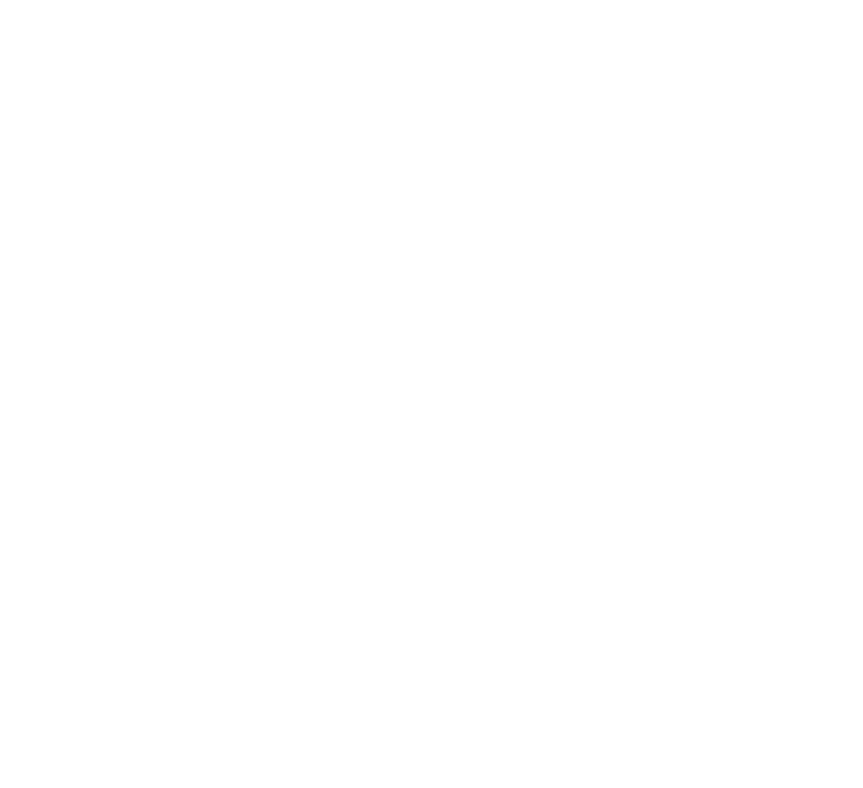
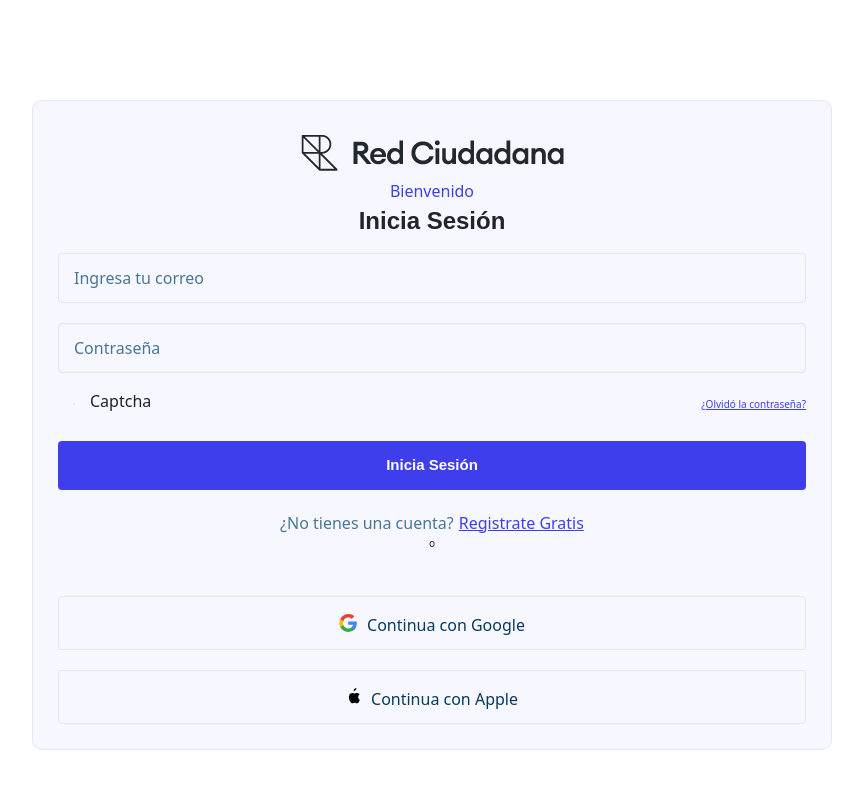
Before and after one commit to RedCiudadana/IA-SEGEPLAN-REACT, a React (Vite) app: page /login in a window 1280 px wide. Before the commit this address had no page. Shown: the top 788 px of the page, without its empty margins (208-1071 px from the left). Built offline with nearby package versions, Linux system fonts and the light colour scheme.

Commit message:
branding y funcionalidades

```diff
--- a/index.html
+++ b/index.html
@@ -2,7 +2,7 @@
 <html lang="en">
   <head>
     <meta charset="UTF-8" />
-    <link rel="icon" type="image/svg+xml" href="/vite.svg" />
+    <link rel="icon" type="image/svg+xml" href="/redciudadana.png" />
     <meta name="viewport" content="width=device-width, initial-scale=1.0" />
     <title>IA Segeplan</title>
     <!-- <link rel="stylesheet" href="/style.css" /> -->
@@ -12,6 +12,8 @@
     <script type="module" src="/src/main.jsx"></script>
     <script src="/js/plugins/jquery.min.js"></script>
     <script src="/js/plugins/swiper.js"></script>
+    <script src="/js/plugins/scrollmagic.js"></script>
+    <script src="/js/plugins/bootstrap.min.js"></script>
     <script src="/js/main.js"></script>
   </body>
 </html>
--- a/src/App.jsx
+++ b/src/App.jsx
@@ -1,20 +1,44 @@
-import { BrowserRouter, Routes, Route } from "react-router-dom";
+import { BrowserRouter, Routes, Route, Navigate, Outlet } from "react-router-dom";
+import { useState, useEffect } from "react";
 import MainLayout from "./layouts/MainLayout";
 import Home from "./pages/Home";
 import ChatbotOficio from "./pages/ChatbotOficio";
+import Login from "./pages/Login";
+
+function PrivateRoute({ isAuthenticated }) {
+  return isAuthenticated ? <Outlet /> : <Navigate to="/login" />;
+}
 
 function App() {
+  const [isAuthenticated, setIsAuthenticated] = useState(false);
+
+  useEffect(() => {
+    // Verifica si hay un token en localStorage para mantener la sesión iniciada
+    const token = localStorage.getItem("authToken");
+    setIsAuthenticated(!!token);
+  }, []);
+
+  const handleLogin = () => {
+    // Simula un inicio de sesión exitoso
+    localStorage.setItem("authToken", "fake-token");
+    setIsAuthenticated(true);
+  };
+
+  const handleLogout = () => {
+    localStorage.removeItem("authToken");
+    setIsAuthenticated(false);
+  };
+
   return (
     <BrowserRouter>
       <Routes>
+        <Route path="login" element={<Login onLogin={handleLogin} />} />
 
-        <Route path="/" element={<MainLayout />}>
-
-          <Route index element={<Home />} />
-
-          <Route path="chatbot" element={<ChatbotOficio />} />
-
-
+        <Route element={<PrivateRoute isAuthenticated={isAuthenticated} />}>
+          <Route path="/" element={<MainLayout onLogout={handleLogout} />}>
+            <Route index element={<Home />} />
+            <Route path="chatbot" element={<ChatbotOficio />} />
+          </Route>
         </Route>
       </Routes>
     </BrowserRouter>
--- a/src/components/Header.jsx
+++ b/src/components/Header.jsx
@@ -1,7 +1,20 @@
-import React from 'react';
+import React, { useEffect, useState } from 'react';
 import { Link } from 'react-router-dom'
 
-function Header() {
+function Header({ onToggleSidebar }) {
+  const [theme, setTheme] = useState(localStorage.getItem('fluxi-theme') || (window.matchMedia('(prefers-color-scheme: dark)').matches ? 'dark' : 'light'));
+
+  // Aplicar el tema guardado al cargar el componente
+  useEffect(() => {
+    document.documentElement.setAttribute('data-theme', theme);
+    localStorage.setItem('fluxi-theme', theme);
+  }, [theme]);
+
+  // Función para alternar entre dark/light
+  const toggleTheme = () => {
+    setTheme(prevTheme => (prevTheme === 'light' ? 'dark' : 'light'));
+  };
+
   return (
     <>
       {/* header area */}
@@ -12,25 +25,29 @@ function Header() {
               {/* Left side with logo */}
               <div className="left-logo-area">
                 <Link to="/">
-                  <img src="assets/images/logo/logo-01.png" alt="logo-image" />
+                  <img src="/assets/images/LOGO-RED_NEGRO.png" alt="logo-image" />
                 </Link>
-                <div className="left-side-open-clouse" id="collups-left">
-                  <img src="assets/images/icons/01.svg" alt="icons" />
-                </div>
+                <button
+                  className="left-side-open-clouse"
+                  id="collups-left"
+                  onClick={onToggleSidebar} // ✅ Llama a la función para alternar el Sidebar
+                >
+                  <img src="/assets/images/icons/01.svg" alt="icons" />
+                </button>
               </div>
 
               {/* Right side */}
               <div className="header-right">
                 <div className="button-area">
                   <a
-                    href="javascript: void(0);"
+                    href="#"
                     className="rts-btn btn-primary"
                     data-bs-toggle="modal"
                     data-bs-target="#exampleModal"
                     data-bs-whatever="@mdo"
                   >
-                    <img src="assets/images/icons/02.svg" alt="icons" />
-                    Update
+                    <img src="/assets/images/icons/02.svg" alt="icons" />
+                    Red Ciudadana
                   </a>
                 </div>
 
@@ -92,7 +109,27 @@ function Header() {
                             <a className="single-link" href="#">
                               <div className="avatar">
                                 <img
-                                  src="assets/images/avatar/user.svg"
+                                  src="/assets/images/avatar/user.svg"
+                                  alt="Popup Img"
+                                />
+                              </div>
+                              <div className="main-content">
+                                <h5 className="name-user">
+                                  Red Ciudadana
+                                  <span className="time-ago">1.3 hrs ago</span>
+                                </h5>
+                                <div className="disc">
+                                  Lorem ipsum dolor amet cosec...
+                                  <span className="count" />
+                                </div>
+                              </div>
+                            </a>
+                          </li>
+                          <li className="single__items">
+                            <a className="single-link" href="#">
+                              <div className="avatar">
+                                <img
+                                  src="/assets/images/avatar/user.svg"
                                   alt="Popup Img"
                                 />
                               </div>
@@ -112,7 +149,7 @@ function Header() {
                             <a className="single-link" href="#">
                               <div className="avatar">
                                 <img
-                                  src="assets/images/avatar/user.svg"
+                                  src="/assets/images/avatar/user.svg"
                                   alt="Popup Img"
                                 />
                               </div>
@@ -132,7 +169,7 @@ function Header() {
                             <a className="single-link" href="#">
                               <div className="avatar">
                                 <img
-                                  src="assets/images/avatar/user.svg"
+                                  src="/assets/images/avatar/user.svg"
                                   alt="Popup Img"
                                 />
                               </div>
@@ -152,27 +189,7 @@ function Header() {
                             <a className="single-link" href="#">
                               <div className="avatar">
                                 <img
-                                  src="assets/images/avatar/user.svg"
-                                  alt="Popup Img"
-                                />
-                              </div>
-                              <div className="main-content">
-                                <h5 className="name-user">
-                                  MR.Crow Kader
-                                  <span className="time-ago">1.3 hrs ago</span>
-                                </h5>
-                                <div className="disc">
-                                  Lorem ipsum dolor amet cosec...
-                                  <span className="count" />
-                                </div>
-                              </div>
-                            </a>
-                          </li>
-                          <li className="single__items">
-                            <a className="single-link" href="#">
-                              <div className="avatar">
-                                <img
-                                  src="assets/images/avatar/user.svg"
+                                  src="/assets/images/avatar/user.svg"
                                   alt="Popup Img"
                                 />
                               </div>
@@ -229,13 +246,15 @@ function Header() {
                     </div>
                   </div>
 
-                  {/* Dark / Light toggle */}
+                  {/* Botón para alternar entre Light/Dark */}
                   <div
                     className="single_action__haeader rts-dark-light openuptip"
                     flow="down"
                     tooltip="Dark / Light"
-                    id="rts-data-toggle"
+                    onClick={toggleTheme} // Llama a la función para cambiar el tema
+                    style={{ cursor: 'pointer' }}
                   >
+                    {theme === 'light' ? (
                       <div className="in-light">
                         <svg
                           width="20"
@@ -258,6 +277,7 @@ function Header() {
                           />
                         </svg>
                       </div>
+                    ) : (
                       <div className="in-dark">
                         <svg
                           width="18"
@@ -277,17 +297,18 @@ function Header() {
                           />
                         </svg>
                       </div>
+                    )}
                   </div>
 
                   {/* User avatar / Profile */}
                   <div className="single_action__haeader user_avatar__information openuptip" flow="down" tooltip="Profile">
                     <div className="avatar">
-                      <img src="assets/images/avatar/01.png" alt="avatar" />
+                      <img src="/assets/images/avatar/01.png" alt="avatar" />
                     </div>
                     <div className="user_information_main_wrapper slide-down__click">
                       <div className="user_header">
                         <div className="main-avatar">
-                          <img src="assets/images/avatar/user-2.svg" alt="user" />
+                          <img src="/assets/images/avatar/user-2.svg" alt="user" />
                         </div>
                         <div className="user_naim-information">
                           <h3 className="title">MR.Crow Kader</h3>
--- a/src/components/Sidebar.jsx
+++ b/src/components/Sidebar.jsx
@@ -1,107 +1,115 @@
-// src/components/Sidebar.jsx
 import React from "react";
-import { Link } from 'react-router-dom'
+import { Link, useNavigate } from "react-router-dom";
 
-function Sidebar() {
+function Sidebar({ isCollapsed }) {
+  const navigate = useNavigate(); // Para redirigir después de cerrar sesión
+
+  const handleLogout = (e) => {
+    e.preventDefault();
+    localStorage.removeItem("authToken"); // Elimina el token de autenticación
+    navigate("/login"); // Redirige al login
+  };
+
   return (
-    <div className="left-side-bar">
+    <div className={`left-side-bar ${isCollapsed ? "collapsed" : ""}`}>
       <div className="overlay-mobile-area"></div>
       <div className="inner">
         {/* Primer bloque de menús */}
         <div className="single-menu-wrapper">
-          <Link to="/" className="single-menu active">
+          <Link to="/" className="single-menu">
             <div className="icon">
               <img src="/assets/images/icons/01.png" alt="icons" />
             </div>
             <p>Home</p>
           </Link>
-          {/* <a href="community-feed.html" className="single-menu openuptip" flow="right" tooltip="Search">
+          <Link to="/" className="single-menu">
             <div className="icon">
-              <img src="assets/images/icons/02.png" alt="icons" />
+              <img src="/assets/images/icons/02.png" alt="icons" />
             </div>
-            <p>Community Feed</p>
-          </a>
-          <a href="manage-subscription.html" className="single-menu openuptip" flow="right" tooltip="Search">
-            <div className="icon">
-              <img src="assets/images/icons/03.png" alt="icons" />
-            </div>
-            <p>Manage Subscription</p>
-          </a> */}
+            <p>Acerca de</p>
+          </Link>
         </div>
 
         {/* Segundo bloque de menús */}
         <div className="single-menu-wrapper">
-          {/* Enlace a /chatbot */}
           <Link to="/chatbot" className="single-menu">
             <div className="icon">
               <img src="/assets/images/icons/04.png" alt="icons" />
             </div>
-            <p>AI Chat Bot</p>
+            <p>Prototipo 1</p>
           </Link>
-          {/* <a href="image-generator.html" className="single-menu openuptip" flow="right" tooltip="Search">
+          <Link to="/" className="single-menu">
             <div className="icon">
-              <img src="assets/images/icons/05.png" alt="icons" />
+              <img src="/assets/images/icons/05.png" alt="icons" />
             </div>
-            <p>Image Generator</p>
-          </a>
-          <a href="#" className="single-menu openuptip" flow="right" tooltip="Search">
+            <p>Prototipo 2</p>
+          </Link>
+          <Link to="/login" className="single-menu">
             <div className="icon">
-              <img src="assets/images/icons/06.png" alt="icons" />
+              <img src="/assets/images/icons/06.png" alt="icons" />
             </div>
-            <p>Voice Generate</p>
-          </a> */}
+            <p>Prototipo 3</p>
+          </Link>
         </div>
 
         {/* Tercer bloque de menús */}
-        {/* <div className="single-menu-wrapper">
-          <a href="register.html" className="single-menu">
+        <div className="single-menu-wrapper">
+          <Link to="/" className="single-menu">
             <div className="icon">
-              <img src="assets/images/icons/07.png" alt="icons" />
+              <img src="/assets/images/icons/07.png" alt="icons" />
             </div>
-            <p>Register</p>
-          </a>
-          <a
+            <p>Registrate</p>
+          </Link>
+
+          <Link
+            to="#"
             className="collapse-btn collapsed single-menu"
-            data-bs-toggle="collapse"
-            href="#collapseExample"
             role="button"
             aria-expanded="false"
             aria-controls="collapseExample"
+            onClick={(e) => {
+              e.preventDefault();
+              const collapseElement = document.getElementById("collapseExample");
+              collapseElement.classList.toggle("show");
+            }}
           >
             <div className="icon">
-              <img src="assets/images/icons/08.png" alt="icons" />
+              <img src="/assets/images/icons/08.png" alt="icons" />
             </div>
-            <p>Settings</p>
-          </a>
+            <p>Ajustes</p>
+          </Link>
+
           <div className="collapse" id="collapseExample">
             <ul className="submenu rts-default-sidebar-list">
               <li>
-                <a href="faq.html">
+                <Link to="/faq" className="submenu-link">
                   <i className="fa-sharp fa-regular fa-user"></i>
                   <span>FAQ's</span>
-                </a>
+                </Link>
               </li>
               <li>
-                <a href="login.html">
-                  <i className="fa-sharp fa-regular fa-shopping-bag"></i>
-                  <span>Log In</span>
-                </a>
+                <Link to="/login" className="submenu-link">
+                  <i className="fa-solid fa-bag-shopping"></i>
+                  <span>Inicia Sesión</span>
+                </Link>
               </li>
               <li>
-                <a href="reset-password.html">
-                  <i className="fa-sharp fa-regular fa-users"></i>
-                  <span>Reset Password</span>
-                </a>
+                <Link to="/reset-password" className="submenu-link">
+                  <i className="fa-solid fa-user"></i>
+                  <span>Resetea tu Contraseña</span>
+                </Link>
               </li>
             </ul>
           </div>
-          <a href="#" className="single-menu">
+
+          {/* Botón para cerrar sesión */}
+          <a href="#" className="single-menu" onClick={handleLogout}>
             <div className="icon">
-              <img src="assets/images/icons/09.png" alt="icons" />
+              <img src="/assets/images/icons/09.png" alt="icons" />
             </div>
-            <p>Logout</p>
+            <p>Cierra Sesión</p>
           </a>
-        </div> */}
+        </div>
       </div>
 
       {/* Bloque inferior con el usuario */}
@@ -109,8 +117,8 @@ function Sidebar() {
         <div className="user-wrapper">
           <img src="assets/images/avatar/02.png" alt="avatar" />
           <div className="info">
-            <h6 className="title">Mack Gok</h6>
-            <a href="#">openup@net.com</a>
+            <h6 className="title">Red Ciudadana</h6>
+            <a href="#">redciudadana@net.com</a>
           </div>
           <span>Free</span>
         </div>
--- a/src/layouts/MainLayout.jsx
+++ b/src/layouts/MainLayout.jsx
@@ -1,18 +1,24 @@
 import { Outlet } from "react-router-dom";
 import Header from "../components/Header";
 import Sidebar from "../components/Sidebar";
+import React, { useState } from "react";
 
 function MainLayout() {
+  const [isCollapsed, setIsCollapsed] = useState(false);
+
+  const toggleSidebar = () => {
+    setIsCollapsed(!isCollapsed);
+  };
 
   return (
     <>
       {/* Header arriba */}
-      <Header />
+      <Header onToggleSidebar={toggleSidebar} />
 
       {/* Contenedor general del dashboard (sidebar + contenido) */}
       <div className="dash-board-main-wrapper">
         {/* Sidebar a la izquierda */}
-        <Sidebar />
+        <Sidebar isCollapsed={isCollapsed} />
 
         {/* Contenido principal a la derecha del sidebar */}
         <div className="main-center-content-m-left">
--- /dev/null
+++ b/src/pages/Login.jsx
@@ -0,0 +1,107 @@
+import React, { useState } from 'react';
+import { Link, useNavigate } from 'react-router-dom';
+
+const Login = ({ onLogin }) => {
+  const [email, setEmail] = useState('');
+  const [password, setPassword] = useState('');
+  const [rememberMe, setRememberMe] = useState(false);
+  const navigate = useNavigate();
+
+  const handleSubmit = (e) => {
+    e.preventDefault();
+    console.log('Email:', email, 'Password:', password, 'Remember Me:', rememberMe);
+    onLogin(); // Llamamos a la función de login para cambiar el estado de autenticación
+    navigate('/'); // Redirigimos al usuario al índice después del login
+  };
+
+  return (
+    <div className="main-center-content-m-center center-content">
+      <div style={{ margin: '100px auto' }}>
+        <div className="container">
+          <div className="row">
+            <div className="col-lg-12">
+              <div className="single-form-s-wrapper">
+                <div className="head">
+                    <div className="left-logo-area">
+                        <Link to="/">
+                            <img src="/assets/images/LOGO-RED_NEGRO.png" alt="logo-image" />
+                        </Link>
+                    </div>
+                  <span>Bienvenido</span>
+                  <h5 className="title">Inicia Sesión</h5>
+                </div>
+                <div className="body">
+                  <form onSubmit={handleSubmit}>
+                    <div className="input-wrapper">
+                      <input
+                        type="email"
+                        placeholder="Ingresa tu correo"
+                        value={email}
+                        onChange={(e) => setEmail(e.target.value)}
+                        required
+                      />
+                      <input
+                        type="password"
+                        placeholder="Contraseña"
+                        value={password}
+                        onChange={(e) => setPassword(e.target.value)}
+                        required
+                      />
+                    </div>
+                    <div className="check-wrapper">
+                      <div className="form-check">
+                        <input
+                          className="form-check-input"
+                          type="checkbox"
+                          id="flexCheckDefault"
+                          checked={rememberMe}
+                          onChange={() => setRememberMe(!rememberMe)}
+                        />
+                        <label className="form-check-label" htmlFor="flexCheckDefault">
+                          Captcha
+                        </label>
+                      </div>
+                      <Link to="/reset">¿Olvidó la contraseña?</Link>
+                    </div>
+                    <button type="submit" className="rts-btn btn-primary">Inicia Sesión</button>
+                    <p>
+                      ¿No tienes una cuenta?{' '}
+                      <Link className="ml--5" to="/register">Registrate Gratis</Link>
+                    </p>
+                  </form>
+                </div>
+                <div className="other-separator">
+                  <span>o</span>
+                </div>
+                <div className="sign-in-otherway">
+                  <div className="single">
+                    <div className="icon">
+                        <svg xmlns="http://www.w3.org/2000/svg" viewBox="0 0 533.5 544.3" width="18" height="18">
+                            <path fill="#4285f4" d="M533.5 278.4c0-18.6-1.5-37.1-4.8-55.2H272v104.5h146.7c-6.4 34.7-25.3 64.1-53.7 83.9v69.7h86.8c50.7-46.7 81.7-115.5 81.7-202.9z" />
+                            <path fill="#34a853" d="M272 544.3c72.6 0 133.6-23.9 178.1-65.1l-86.8-69.7c-24.1 16.2-55 25.7-91.3 25.7-69.9 0-129.1-47.3-150.3-110.5h-89.2v69.3c44.7 88.4 137.3 150.3 239.5 150.3z" />
+                            <path fill="#fbbc04" d="M121.7 324.7c-10.4-30.3-10.4-62.8 0-93.1v-69.3h-89.2c-38.4 75.7-38.4 164.1 0 239.8l89.2-69.3z" />
+                            <path fill="#ea4335" d="M272 107.7c39.5-.6 77.6 14 106.4 40.7l79.4-79.4c-48.3-45.2-111.6-70.5-185.8-68.8-102.1 0-194.7 61.9-239.5 150.3l89.2 69.3c21.1-63.2 80.4-110.5 150.3-110.5z" />
+                        </svg>
+                    </div>
+                    <p>Continua con Google</p>
+                  </div>
+
+                  <div className="single">
+                    <div className="icon">
+                        <svg xmlns="http://www.w3.org/2000/svg" viewBox="0 0 384 512" width="15" height="19">
+                            <path d="M318.7 268.6c-.2-46.9 38.2-69.3 39.8-70.4-21.7-31.8-55.5-36.2-67.5-36.6-28.8-2.9-56.1 16.9-70.6 16.9-14.6 0-37.1-16.5-61-16.1-31.4.5-60.4 18.3-76.5 46.5-32.7 56.6-8.4 140 23.4 185.9 15.5 22.3 33.8 47.3 58 46.3 23.1-.9 31.8-15 59.7-15 27.8 0 35.8 15 60.4 14.6 24.9-.4 40.5-22.7 55.6-45.2 17-24.7 24-48.7 24.2-49.9-.5-.2-46.2-17.7-46.5-70.3zM250.5 83.5c13-15.7 21.7-37.6 19.3-59.5-18.7.7-41.3 12.6-54.8 28.3-12 14-22.5 36.4-19.6 57.8 20.8 1.6 42.1-10.4 55.1-26.6z" />
+                        </svg>
+                    </div>
+                    <p>Continua con Apple</p>
+                  </div>
+                </div>
+              </div>
+            </div>
+          </div>
+        </div>
+      </div>
+    </div>
+  );
+};
+
+export default Login;
```
Also changed, not shown: src/pages/Home.jsx (+13 -13 lines), public/assets/images/LOGO-RED_NEGRO.png (added), public/redciudadana.png (added), public/style.css, src/index.css. Lines whose indentation alone changed are shown as unchanged.
